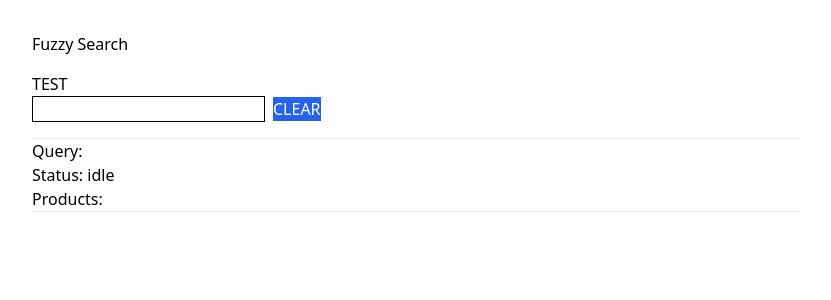
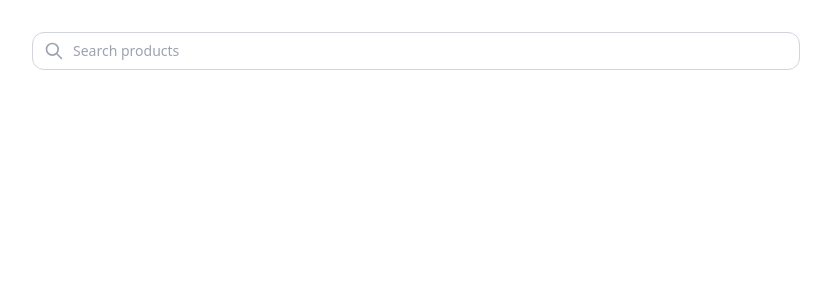
Before and after one commit to rwmorton/fuzzy-search-react-context, a React (Create React App) app: page / in a window 1280 px wide. Shown: the top 300 px of the page, without its empty margins (224-1055 px from the left). Built offline with nearby package versions, Linux system fonts and the light colour scheme.

Commit message:
almost done, will extract into a custom hook in next project

```diff
--- a/package.json
+++ b/package.json
@@ -12,6 +12,7 @@
     "@types/react-dom": "^18.0.8",
     "react": "^18.2.0",
     "react-dom": "^18.2.0",
+    "react-icons": "^4.6.0",
     "react-scripts": "5.0.1",
     "typescript": "^4.8.4",
     "web-vitals": "^2.1.4"
--- a/src/App.tsx
+++ b/src/App.tsx
@@ -3,7 +3,7 @@ import FuzzySearch from './FuzzySearch'
 function App() {
   return (
     <div className="container items-center mx-auto max-w-3xl my-8">
-      <FuzzySearch />
+      <FuzzySearch baseUrl="https://dummyjsasdgon.com/products/search?q=" placeholder="Search products" />
     </div>
   )
 }
--- /dev/null
+++ b/src/FuzzySearch/components/NoSearchResult.tsx
@@ -0,0 +1,44 @@
+import {useState,useRef,useEffect,FC} from 'react'
+
+import {AiOutlineExclamationCircle as ExclamationTriangleIcon} from 'react-icons/ai'
+
+interface NoSearchResultProps {
+    liveFor: number
+}
+
+const NoSearchResult: FC<NoSearchResultProps> = ({liveFor}) => {
+    const [show,setShow] = useState<boolean>(true)
+    let timerRef = useRef<any>()
+
+    useEffect(() => {
+        timerRef.current = setTimeout(() => {
+            setShow(false)
+        },liveFor)
+
+        return () => {
+            clearTimeout(timerRef.current)
+        }
+    },[])
+
+    return (
+        <>
+        {show &&
+        <div className="rounded-md bg-yellow-50 p-4">
+            <div className="flex">
+                <div className="flex-shrink-0">
+                    <ExclamationTriangleIcon className="h-5 w-5 text-yellow-400" aria-hidden="true" />
+                </div>
+                <div className="ml-3">
+                    <h3 className="text-sm font-medium text-yellow-800">No results</h3>
+                    <div className="mt-2 text-sm text-yellow-700">
+                        <p>Please try again with a different keyword.</p>
+                    </div>
+                </div>
+            </div>
+        </div>
+        }
+        </>
+    )
+}
+
+export {NoSearchResult}
--- /dev/null
+++ b/src/FuzzySearch/components/Product.tsx
@@ -0,0 +1,71 @@
+import {FC} from 'react'
+
+import {MdStarRate as StarIcon} from 'react-icons/md'
+
+function classNames(...classes: any) {
+    return classes.filter(Boolean).join(' ')
+}
+
+interface ProductProps {
+    name: string
+    brand: string
+    price: number
+    rating: number
+    image: string
+}
+
+const Product: FC<ProductProps> = ({
+    name,
+    brand,
+    price,
+    rating,
+    image
+}) => {
+    return (
+        <>
+        <div className="flex px-4 py-2 w-full">
+            {/* IMAGE */}
+            <div className="h-16 w-16 flex-shrink-0 overflow-hidden rounded-md border border-gray-200">
+                <img
+                    src={image}
+                    alt={name}
+                    className="h-full w-full object-cover object-center"
+                />
+            </div>
+
+            {/* INFO */}
+            <div className="ml-4 flex flex-1 flex-col">
+                {/* NAME AND PRICE */}
+                <div>
+                    <div className="flex justify-between text-base font-bold text-gray-900">
+                        <h3>{name}</h3>
+                        <p className="text-sm font-medium text-gray-500">${price.toFixed(2)}</p>
+                    </div>
+                    {/* BRAND AND RATING */}
+                    <div>
+                        <div className="flex justify-between text-base font-medium text-gray-900">
+                            <p className="mt-1 text-sm text-gray-500">{brand}</p>
+                            <div className="ml-4">
+                                <div className="flex items-center">
+                                    {[0,1,2,3,4].map((value) => (
+                                        <StarIcon
+                                        key={rating}
+                                        className={classNames(
+                                        Math.round(rating) > value ? 'text-amber-500' : 'text-gray-200',
+                                        'flex-shrink-0 h-5 w-5'
+                                        )}
+                                        aria-hidden="true"
+                                        />
+                                    ))}
+                                </div>
+                            </div>
+                        </div>
+                    </div>
+                </div>
+            </div>
+        </div>
+        </>
+    )
+}
+
+export {Product}
--- /dev/null
+++ b/src/FuzzySearch/components/ProductList.tsx
@@ -0,0 +1,42 @@
+import {FC} from 'react'
+
+import {Product} from './Product'
+import {NoSearchResult} from './NoSearchResult'
+
+interface Product {
+    id: number
+    title: string
+    brand: string
+    price: number
+    rating: number
+    thumbnail: string
+}
+
+interface ProductListProps {
+    products: Product[]
+}
+
+const ProductList: FC<ProductListProps> = ({products}) => {
+    return (
+        <div className="px-2 py-2 w-full">
+            <div className="">
+                <ul>
+                    {(products?.length === 0) && <NoSearchResult liveFor={5000} />}
+                    {products?.map(product => (
+                        <li key={product.title}>
+                            <Product
+                                name={product.title}
+                                brand={product.brand}
+                                price={product.price}
+                                rating={product.rating}
+                                image={product.thumbnail}
+                            />
+                        </li>
+                    ))}
+                </ul>
+            </div>
+        </div>
+    )
+}
+
+export {ProductList}
--- a/src/FuzzySearch/components/Search.tsx
+++ b/src/FuzzySearch/components/Search.tsx
@@ -6,18 +6,19 @@ import {
     useEffect
 } from 'react'
 
+import {RiCloseCircleFill} from 'react-icons/ri'
+
 import {useFetch,useDebounce} from '../hooks'
 
 import {SearchContext} from '../context'
 
-const btnClassName = "bg-blue-600 mx-2 text-white"
-
 interface SearchProps {
     baseUrl: string
     debounceTime: number
+    placeholder: string
 }
 
-const Search: FC<SearchProps> = ({baseUrl,debounceTime}) => {
+const Search: FC<SearchProps> = ({baseUrl,debounceTime,placeholder}) => {
     const {state,dispatch} = useContext(SearchContext)
 
     // internal state
@@ -54,14 +55,67 @@ const Search: FC<SearchProps> = ({baseUrl,debounceTime}) => {
 
     const clearSearch = () => {
         dispatch!({type: 'RESET'})
+        setQuery('')
     }
 
     return (
         <>
-        <div className="my-4">
-            <h1>TEST</h1>
-            <input type="text" value={query} onChange={handleChange} className="border border-1 border-black" />
-            <button onClick={clearSearch} className={btnClassName}>CLEAR</button>
+        <div className="relative">
+            {/* SEARCH ICON */}
+            <div className="flex absolute inset-y-0 left-0 items-center pl-3 pointer-events-none">
+                <svg
+                    aria-hidden="true"
+                    className="w-5 h-5 text-gray-400"
+                    fill="none"
+                    stroke="currentColor"
+                    viewBox="0 0 24 24"
+                    xmlns="http://www.w3.org/2000/svg"
+                >
+                    <path
+                        strokeLinecap="round"
+                        strokeLinejoin="round"
+                        strokeWidth="2"
+                        d="M21 21l-6-6m2-5a7 7 0 11-14 0 7 7 0 0114 0z"
+                    />
+                </svg>
+            </div>
+            {/* INPUT */}
+            <input
+                onChange={handleChange}
+                type="text"
+                value={query}
+                placeholder={placeholder}
+                className={`
+                    block p-2 pl-10 w-full text-sm
+                    text-black bg-white rounded-xl font-medium
+                    ${state.results && state.status === 'idle' || state.status === 'error' ? "focus:outline-none" :
+                    `rounded-xl border-gray-300 border border-1
+                    focus:ring-indigo-500 focus:border-indigo-500
+                    focus:border-2 focus:border-indigo-600
+                    focus:outline outline-offset-0 outline-4 outline-indigo-300`
+                    }
+                `}
+            />
+            {/* SPINNER */}
+            {state.status == 'loading' &&
+                <div role="status" className="absolute right-2 bottom-2.5">
+                    <div
+                        className={`
+                            w-5 h-5 rounded-full animate-spin
+                            border-2 border-solid
+                            border-indigo-600 border-t-transparent
+                        `}
+                    />
+                </div>
+            }
+            {/* CLEAR ICON */}
+            {((state.status !== 'loading' && state.results) || state.status === 'error') &&
+                <div className="absolute right-2 bottom-1.5">
+                    <button type="submit" onClick={clearSearch}>
+                        <RiCloseCircleFill className="text-red-600" />
+                    </button>
+                </div>
+            }
         </div>
         </>
     )
--- /dev/null
+++ b/src/FuzzySearch/components/SearchError.tsx
@@ -0,0 +1,26 @@
+import {useContext} from 'react'
+
+import {SearchContext} from '../context'
+
+const SearchError = () => {
+    const {state} = useContext(SearchContext)
+
+    return (
+        <>
+        {state.status === 'error' &&
+            <div className="py-16">
+                <div className="text-center">
+                    <h1 className="mt-2 text-3xl font-bold tracking-tight text-gray-900">Error</h1>
+                    <p className="mt-2 text-2xl text-base font-normal text-gray-500">
+                        Something went wrong.
+                        <br />
+                        Please search again.
+                    </p>
+                </div>
+            </div>
+        }
+        </>
+    )
+}
+
+export {SearchError}
--- /dev/null
+++ b/src/FuzzySearch/components/index.ts
@@ -0,0 +1,9 @@
+import {Search} from './Search'
+import {SearchError} from './SearchError'
+import {ProductList} from './ProductList'
+
+export {
+    Search,
+    SearchError,
+    ProductList
+}
--- a/src/FuzzySearch/index.tsx
+++ b/src/FuzzySearch/index.tsx
@@ -1,29 +1,35 @@
-import {useReducer} from 'react'
+import {useReducer,FC} from 'react'
 
 import {SearchContext} from './context'
 import {initialState} from './types'
 import {reducer} from './reducer'
 
-import {Search} from './components/Search'
+import {
+    Search,
+    ProductList,
+    SearchError
+} from './components'
 
-const FuzzySearch = () => {
+interface FuzzySearchProps {
+    baseUrl: string
+    placeholder: string
+}
+
+const FuzzySearch: FC<FuzzySearchProps> = ({baseUrl,placeholder}) => {
     const [state,dispatch] = useReducer(reducer,initialState)
-
-    console.log(state)
 
     return (
         <>
         <SearchContext.Provider value={{state,dispatch}}>
-            <h1>Fuzzy Search</h1>
-            <Search baseUrl="https://dummyjson.com/products/search?q=" debounceTime={500} />
-            <hr />
-            <p>Query: {state.query}</p>
-            <p>Status: {state.status}</p>
-            <p>Products:<br/></p>
-            <hr/>
-            <ul>
-                {state.results?.products?.map((product: any) => <li key={product.id}>{product.title}</li>)}
-            </ul>
+            <div className="w-full">
+                <div className={`
+                    ${state.results?.length > 0 || state.status === 'error' ? "border border-1 rounded-xl border-gray-200 shadow-lg" : ""}
+                `}>
+                    <Search baseUrl={baseUrl} debounceTime={500} placeholder={placeholder} />
+                    <ProductList products={state.results?.products} />
+                    <SearchError />
+                </div>
+            </div>
         </SearchContext.Provider>
         </>
     )
--- a/src/FuzzySearch/reducer.ts
+++ b/src/FuzzySearch/reducer.ts
@@ -7,24 +7,20 @@ import {
 const reducer = (state: SearchState = initialState,action: Action) : SearchState => {
     switch(action.type) {
         case 'SEARCH':
-            // console.log(`dispatching SEARCH action with query = ${action.payload}`)
             return {
                 query: action.payload,
                 status: 'loading',
                 results: null
             }
         case 'RESET':
-            // console.log(`dispatching RESET action`)
             return initialState
         case 'RESULT':
-            // console.log(`dispatching RESULT action with results size = ${action.payload.length}`)
             return {
                 ...state,
                 status: 'idle',
                 results: action.payload
             }
         case 'ERROR':
-            // console.log(`dispatching ERROR action`)
             return {
                 ...state,
                 status: 'error'
```
Also changed, not shown: 1 other file (tests, documents, lock files or other folders).
